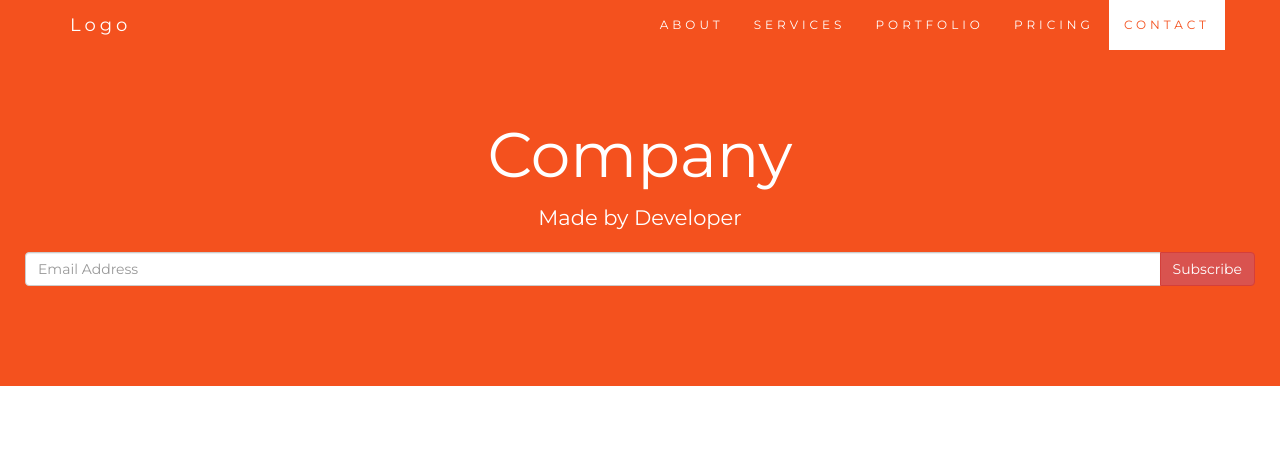
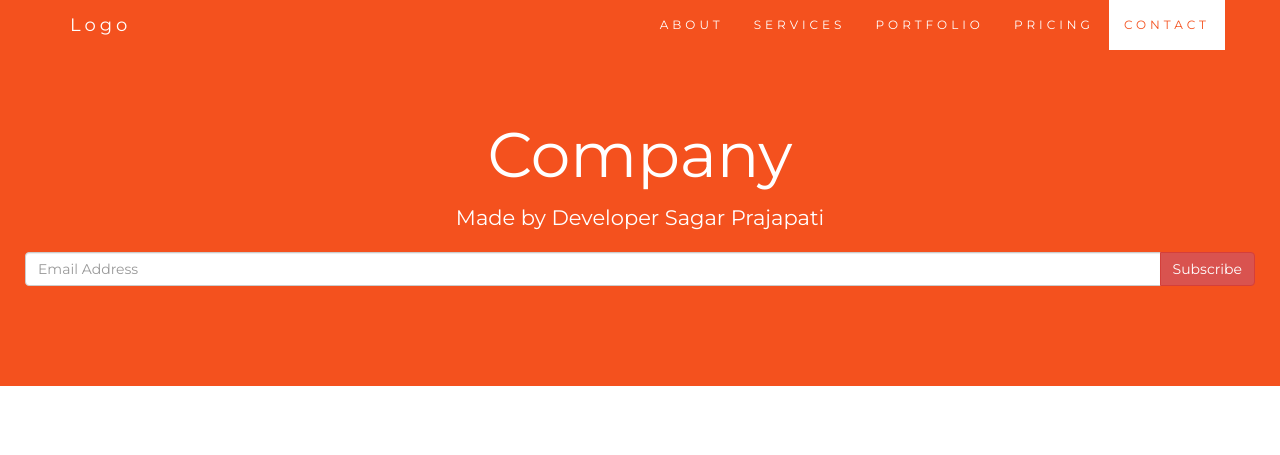
Before and after one commit to sagar1prajapati/SampleWebsite, a plain HTML site: page index.html in a window 1280 px wide. Shown: the top 455 px of the page. Drawn offline with nearby package versions, Linux system fonts and the light colour scheme.

Commit message:
Change Heading name

```diff
--- a/index.html
+++ b/index.html
@@ -216,7 +216,7 @@
 
 <div class="jumbotron text-center">
   <h1>Company</h1>
-  <p>Made by Developer</p>
+  <p>Made by Developer Sagar Prajapati</p>
   <form>
     <div class="input-group">
       <input type="email" class="form-control" size="50" placeholder="Email Address" required>
```
